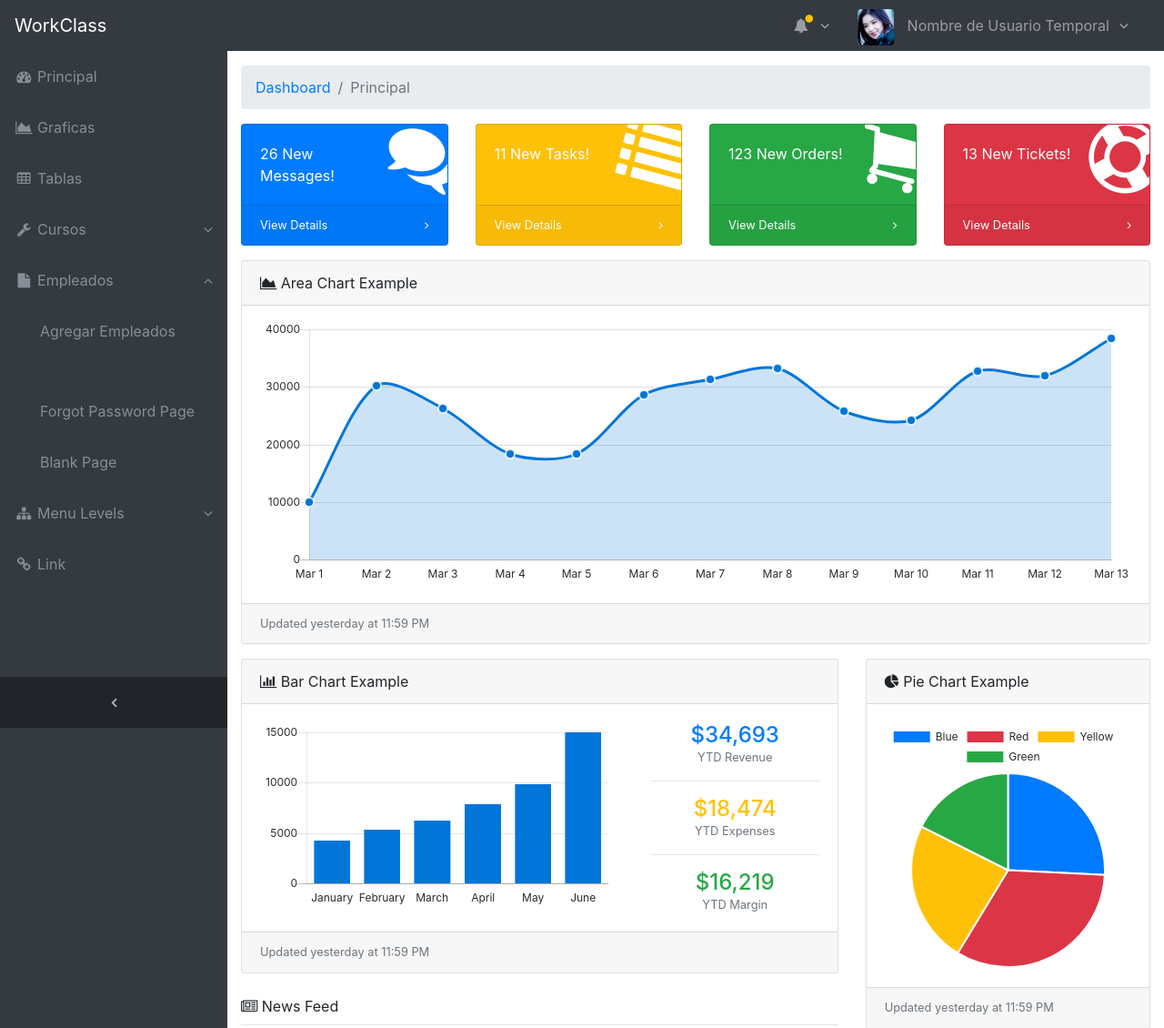
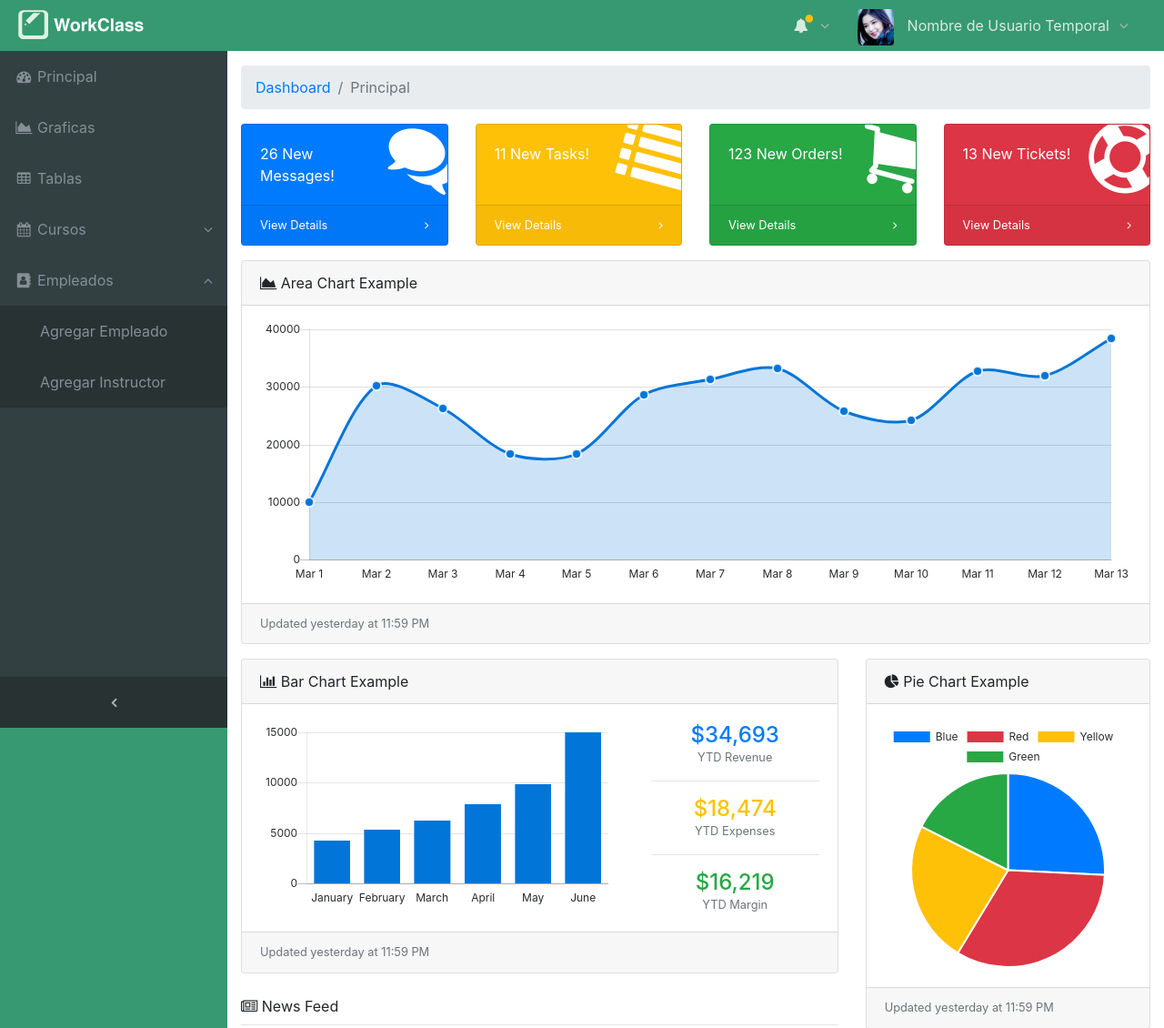
Before and after one commit to SpiralHope/PM_Proyecto, a PHP site: page / in a window 1280 px wide, after a click on "Empleados". Shown: the top 1130 px of the page at 91% size. Run offline with PHP 8.4, Linux system fonts and the light colour scheme; grey boxes labelled with a size stand in for pictures from a placeholder-image service; some libraries are stand-ins or nearby versions.

Commit message:
Changed Index colors

```diff
--- a/css/sb-admin.css
+++ b/css/sb-admin.css
@@ -88,6 +88,7 @@ body.fixed-nav {
 #mainNav .navbar-collapse .navbar-sidenav .sidenav-second-level,
 #mainNav .navbar-collapse .navbar-sidenav .sidenav-third-level {
   padding-left: 0;
+  list-style: none;
 }
 
 #mainNav .navbar-collapse .navbar-sidenav .sidenav-second-level > li > a,
--- a/index.html
+++ b/index.html
@@ -17,12 +17,15 @@
   <!-- Custom styles for this template-->
   <link href="css/sb-admin.css" rel="stylesheet">
 
+
+
   <style type="text/css">
-   #perfil-dropdown{
-    right: 6px;
-    left: initial;
-    border-top-left-radius: 0px;
-    border-top-right-radius: 0px;
+
+  .navbar-dark .navbar-nav .nav-link {
+    color: rgba(255,255,255,.8);
+  }
+   .navbar-dark .navbar-nav .nav-link:focus, .navbar-dark .navbar-nav .nav-link:hover {
+    color: rgba(255,255,255,.90);
 }
       #perfil-dropdown a:active{
 
@@ -32,21 +35,73 @@
       #perfil-dropdown a:active .text-success, #perfil-dropdown a:active .text-danger{
         color:white !important;
       }
+    .bg-turquesa{
+      background-color: #369971;
+    }
+    .bg-dark-turquesa{
+      background-color: #293932;
+    }
 
+    @media(min-width: 992px){
+      #mainNav.navbar-dark .navbar-collapse .navbar-sidenav {
+        background: #324042; /*#1f2d27*/
+      }
 
+      #perfil-dropdown{
+        right: 6px;
+        left: initial;
+        border-top-left-radius: 0px;
+        border-top-right-radius: 0px;
+      }
+      #exampleAccordion2{
+        overflow-y: auto;
+        overflow-x: hidden;
+      }
+    }
 
+    @media(max-width: 992px){
+      #navbarResponsive {
+        padding: 16px 16px 0px 16px;
+        background: #324042;
+        width: 100%;
+        margin: 10px -1.0rem -0.5rem -1.0rem;
+      }
+
+      #top-navbar{
+        margin-bottom: 20px;
+      }
+
+      #perfil-dropdown{
+        margin-top: 10px;
+      }
+
+    }
+
+    /* perfect scroll test */
+    #mainContent{
+      position: relative;
+    }
+    #mainNav.navbar-dark .navbar-collapse .navbar-sidenav > .nav-item .sidenav-second-level, #mainNav.navbar-dark .navbar-collapse .navbar-sidenav > .nav-item .sidenav-third-level{
+
+      background: #283233;
+    }
+#mainNav.fixed-top.navbar-dark .sidenav-toggler {
+  background-color: #283233;
+}
   </style>
 
 </head>
 
-<body class="fixed-nav sticky-footer bg-dark" id="page-top">
+<body class="fixed-nav sticky-footer bg-turquesa" id="page-top">
+
+
   <!-- Navigation-->
-  <nav class="navbar navbar-expand-lg navbar-dark bg-dark fixed-top" id="mainNav">
-    <a class="navbar-brand" href="index.html">WorkClass</a>
+  <nav class="navbar navbar-expand-lg navbar-dark bg-turquesa fixed-top" id="mainNav">
+    <a class="navbar-brand" href="index.html"> <img src="img/WorkClass-Logo2.png" height="40px" style="margin: -20px 0px -15px;" alt="WorkClass"></a>
     <button class="navbar-toggler navbar-toggler-right" type="button" data-toggle="collapse" data-target="#navbarResponsive" aria-controls="navbarResponsive" aria-expanded="false" aria-label="Toggle navigation">
       <span class="navbar-toggler-icon"></span>
     </button>
-    <div class="collapse navbar-collapse" id="navbarResponsive">
+      <div class="content collapse navbar-collapse" id="navbarResponsive">
         <ul class="navbar-nav navbar-sidenav" id="exampleAccordion">
           <li class="nav-item" data-toggle="tooltip" data-placement="right" title="Dashboard">
             <a class="nav-link" href="index.html">
@@ -68,7 +123,7 @@
           </li>
           <li class="nav-item" data-toggle="tooltip" data-placement="right" title="Components">
             <a class="nav-link nav-link-collapse collapsed" data-toggle="collapse" href="#collapseComponents" data-parent="#exampleAccordion">
-            <i class="fa fa-fw fa-wrench"></i>
+              <i class="fa fa-fw fa-calendar"></i>
               <span class="nav-link-text">Cursos</span>
             </a>
             <ul class="sidenav-second-level collapse" id="collapseComponents">
@@ -83,62 +138,19 @@
               </li>
             </ul>
           </li>
-        <li class="nav-item" data-toggle="tooltip" data-placement="right" title="Example Pages">
+          <li class="nav-item" data-toggle="tooltip" data-placement="top" title="Empleados">
             <a class="nav-link nav-link-collapse collapsed" data-toggle="collapse" href="#collapseExamplePages" data-parent="#exampleAccordion">
-            <i class="fa fa-fw fa-file"></i>
+              <i class="fa fa-fw fa-address-book"></i>
               <span class="nav-link-text">Empleados</span>
             </a>
             <ul class="sidenav-second-level collapse" id="collapseExamplePages">
               <li>
-              <a href="login.html">Agregar Empleados</a>
+                <a href="login.html">Agregar Empleado</a>
               </li>
               <li>
-              <a href="register.html"></a>
-            </li>
-            <li>
-              <a href="forgot-password.html">Forgot Password Page</a>
-            </li>
-            <li>
-              <a href="blank.html">Blank Page</a>
+                <a href="register.html">Agregar Instructor</a>
               </li>
             </ul>
-        </li>
-        <li class="nav-item" data-toggle="tooltip" data-placement="right" title="Menu Levels">
-          <a class="nav-link nav-link-collapse collapsed" data-toggle="collapse" href="#collapseMulti" data-parent="#exampleAccordion">
-            <i class="fa fa-fw fa-sitemap"></i>
-            <span class="nav-link-text">Menu Levels</span>
-          </a>
-          <ul class="sidenav-second-level collapse" id="collapseMulti">
-            <li>
-              <a href="#">Second Level Item</a>
-            </li>
-            <li>
-              <a href="#">Second Level Item</a>
-            </li>
-            <li>
-              <a href="#">Second Level Item</a>
-            </li>
-            <li>
-              <a class="nav-link-collapse collapsed" data-toggle="collapse" href="#collapseMulti2">Third Level</a>
-              <ul class="sidenav-third-level collapse" id="collapseMulti2">
-                <li>
-                  <a href="#">Third Level Item</a>
-                </li>
-                <li>
-                  <a href="#">Third Level Item</a>
-                </li>
-                <li>
-                  <a href="#">Third Level Item</a>
-                </li>
-              </ul>
-            </li>
-          </ul>
-        </li>
-        <li class="nav-item" data-toggle="tooltip" data-placement="right" title="Link">
-          <a class="nav-link" href="#">
-            <i class="fa fa-fw fa-link"></i>
-            <span class="nav-link-text">Link</span>
-          </a>
           </li>
         </ul>
         <ul class="navbar-nav sidenav-toggler">
@@ -148,7 +160,8 @@
             </a>
           </li>
         </ul>
-      <ul class="navbar-nav ml-auto">
+        <ul class="navbar-nav ml-auto" id="top-navbar">
+
 
 
           <li class="nav-item dropdown">
@@ -165,12 +178,11 @@
               <h6 class="dropdown-header">New Alerts:</h6>
               <div class="dropdown-divider"></div>
               <a class="dropdown-item" href="#">
-              <div style="float: left; width: 50px; height: 50px; margin-left: 10px;">
-
+                <div style="float: left; width: 50px; height: 50px; margin-right: 10px;">
+                  <img src="img/logo.jpg" class="img-fluid rounded">
                 </div>
                 <span class="text-success">
-                <strong>
-                  <i class="fa fa-long-arrow-up fa-fw"></i>Status Update</strong>
+                  <strong>Status Update</strong>
                 </span>
                 <span class="small float-right text-muted">11:21 AM</span>
                 <div class="dropdown-message small">This is an automated server response message. All systems are online.</div>
@@ -215,10 +227,14 @@
 
           </li>
         </ul>
+
     </div>
+
   </nav>
   <div class="content-wrapper">
+
     <div class="container-fluid">
+
       <!-- Breadcrumbs-->
       <ol class="breadcrumb">
         <li class="breadcrumb-item">
@@ -1032,12 +1048,15 @@
     <script src="vendor/chart.js/Chart.min.js"></script>
     <script src="vendor/datatables/jquery.dataTables.js"></script>
     <script src="vendor/datatables/dataTables.bootstrap4.js"></script>
+
     <!-- Custom scripts for all pages-->
     <script src="js/sb-admin.min.js"></script>
     <!-- Custom scripts for this page-->
     <script src="js/sb-admin-datatables.min.js"></script>
     <script src="js/sb-admin-charts.min.js"></script>
+
   </div>
+
 </body>
 
 </html>
```
Also changed, not shown: css/square-form.css (+12 -10 lines), login2.html (+12 -10 lines), img/WorkClass-Logo.png (added), img/WorkClass-Logo2.png (added). Lines whose indentation alone changed are shown as unchanged.
